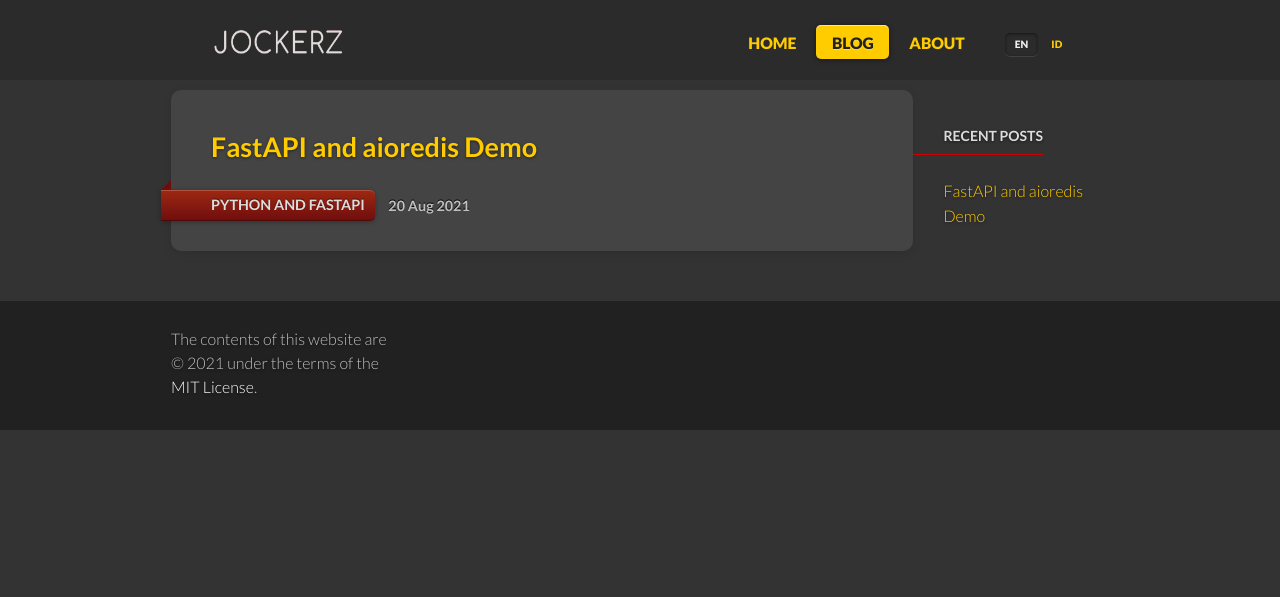
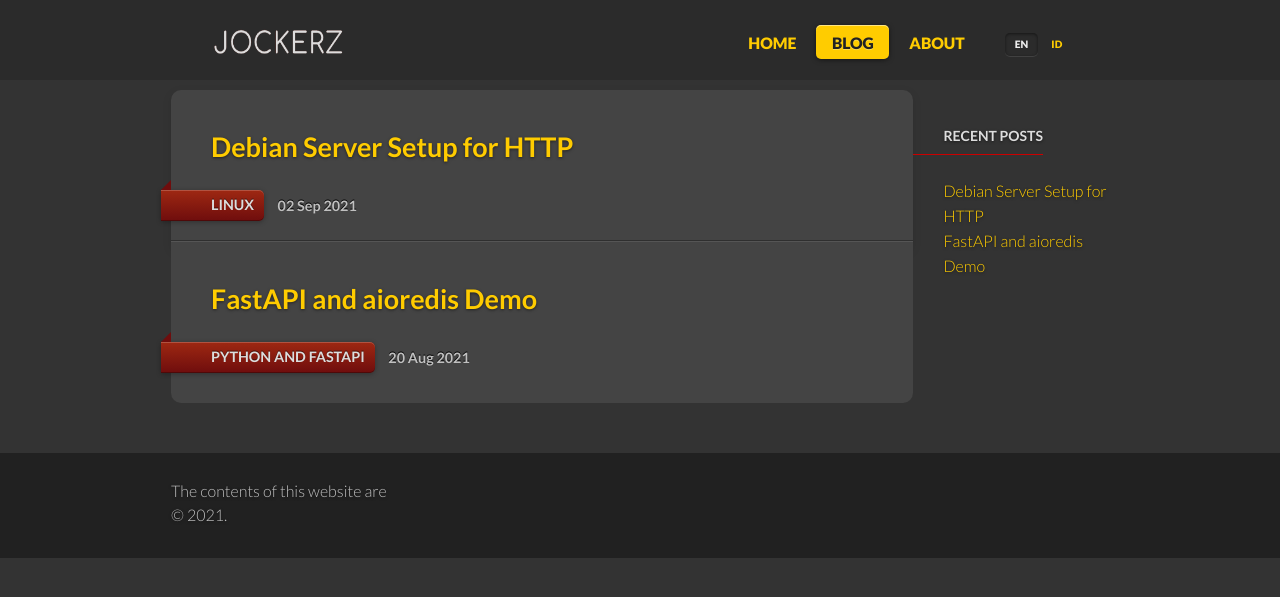
Before and after one commit to jockerz/jockerz.github.io, a Jekyll site: the page built from en/blog/index.html, in a window 1280 px wide. Shown: the top 597 px of the page. Built offline with Jekyll 4.4.1, drawn with Linux system fonts in a browser that asks for light colours; some of the changed lines change nothing that is shown.

Commit message:
minor bug patch for multi-lang menu; add post "debian-server-install"

````diff
--- a/_includes/footer.html
+++ b/_includes/footer.html
@@ -1,7 +1,7 @@
 <footer>
   <div class="grid">
     <div class="unit one-third center-on-mobiles">
-      <p>The contents of this website are <br />&copy;&nbsp;{{ site.time | date: '%Y' }} under the terms of the <a href="{{ site.repository }}/blob/master/LICENSE">MIT&nbsp;License</a>.</p>
+      <p>The contents of this website are <br />&copy;&nbsp;{{ site.time | date: '%Y' }}.</p>
     </div>
   </div>
 </footer>
--- a/_includes/primary-nav-items.html
+++ b/_includes/primary-nav-items.html
@@ -1,6 +1,6 @@
 <ul>
   <li class="{% if page.overview %}current{% endif %}">
-    {% if page.url contains '/en/' %}
+    {% if page.url contains '/en/' or page.en == 1 %}
     <a href="/en/">Home</a>
     {% else %}
     <a href="/">Depan</a>
@@ -16,10 +16,10 @@
   </li>
 -->
   <li class="{% if page.author %}current{% endif %}">
-    <a href="{% if page.url contains '/en/' %}/en{% endif %}/blog/">Blog</a>
+    <a href="{% if page.url contains '/en/' or page.en == 1 %}/en{% endif %}/blog/">Blog</a>
   </li>
   <li class="{% if page.url contains '/tentang/' %}current{% endif %}">
-    {% if page.url contains '/en/' %}
+    {% if page.url contains '/en/' or page.en == 1 %}
     <a href="/en/tentang/">About</a>
     {% else %}
     <a href="/tentang/">Tentang</a>
@@ -36,11 +36,11 @@
       {% endif %}
     {% else %}
       {% if page.en_url %}
-      <a href="/blog{{ page.en_url }}">EN</a>
+      <a href="{% if page.en_url == '#' %}#{% else %}/blog{{ page.en_url }}{% endif %}">EN</a>
       <a class="active">ID</a>
       {% elsif page.id_url %}
       <a class="active">EN</a>
-      <a href="/blog{{ page.id_url }}">ID</a>
+      <a href="{% if page.id_url == '#' %}#{% else %}/blog{{ page.id_url }}{% endif %}">ID</a>
       {% endif %}
     {% endif %}
   </li>
--- /dev/null
+++ b/_posts/2021-09-02-first-step-debian-server.md
@@ -0,0 +1,109 @@
+---
+title: Debian Server Setup for HTTP
+description: "First Step for Debian Server set up for HTTP Server"
+date: 2021-09-02 12:34:56
+id_url: "#"
+en: 1
+categories: [linux]
+---
+
+
+After install Debian from ISO file, first step we gonna do are:
+
+ - Set APT repository list
+
+## Set APT Repository List
+
+For this step we need to logged in as `root`.
+
+`/etc/apt/sources.list`
+```
+deb http://deb.debian.org/debian/ bullseye main contrib non-free
+deb-src http://deb.debian.org/debian/ bullseye main contrib non-free
+
+deb http://deb.debian.org/debian-security bullseye-security main contrib non-free
+deb-src http://deb.debian.org/debian-security bullseye-security main contrib non-free
+
+deb http://deb.debian.org/debian/ bullseye-updates main contrib non-free
+deb-src http://deb.debian.org/debian/ bullseye-updates main contrib non-free
+```
+
+Then fetch repository updates.
+
+```shell
+apt update
+```
+
+## Install Initial Packages
+
+ - `net-tools`: network controlling commands, such as: `arp`, `ifconfig`, `netstat`, `rarp`, `nameif` and `route`
+ - `openssh-server`: Connecting via other devices using SSH
+ - `ufw`: The Uncomplicated FireWall is a front-end for iptables.
+ - `apt-transport-https`: https support for `apt` repository
+ - `sudo`:
+
+```shell
+apt install net-tools openssh-server ufw apt-transport-https sudo
+```
+
+Enable UFW
+```shell
+ufw enable
+```
+
+Allow SSH Connection
+```shell
+# See App list
+ufw app list
+
+# Allow SSH
+ufw allow "SSH"
+```
+
+See `ufw` applied rules
+```shell
+ufw status
+```
+
+Add `sudo` user. The `sudo` command might take effect after restart.
+```shell
+adduser <YOUR_USERNAME> sudo
+```
+
+## Helper Package
+
+ - `htop`: Enhanced process viewer similar to top
+ - `tmux`: Terminal multiplexer
+
+```shell
+apt install htop tmux
+```
+
+## Server Services Package
+
+This packages is based on your needs on the server.
+For introduction this packages might be useful on your server.
+
+ - `nginx`: small, powerful, scalable web/proxy server
+
+```shell
+apt install nginx
+```
+
+Firewall setting for `nginx`.
+```shell
+# shortcut for `ufw allow "Nginx HTTP"` and `ufw allow "Nginx HTTPS"`
+ufw allow "Nginx Full"
+```
+
+## Optional: Python Dev Packages to run Python Services
+
+```shell
+apt install python3-dev libssl-dev
+```
+
+## Clean APT Caches
+
+```shell
+apt clean
+```
````
